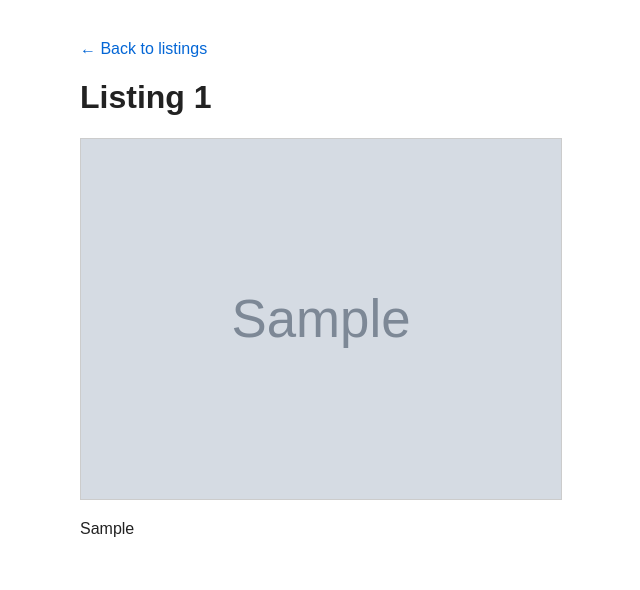
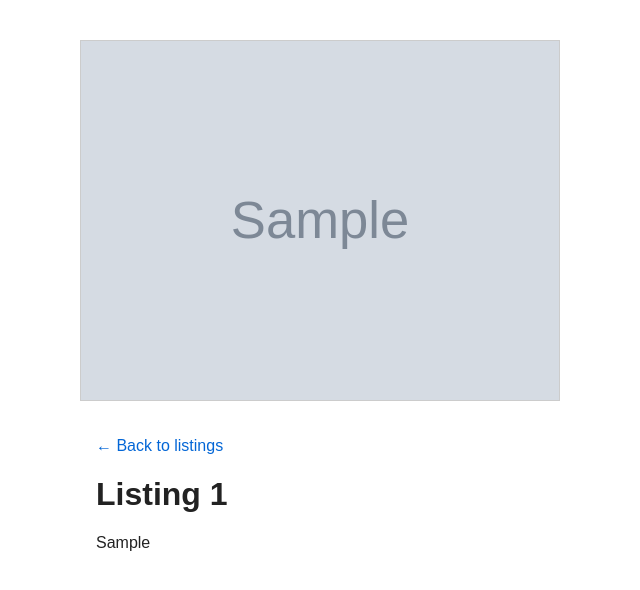
Before and after one commit to KnotATypo/Rent-Finder, a Flask app: template src/rent_finder/templates/listing.html in a window 1280 px wide. Shown: the top 590 px of the page, without its empty margins (110-750 px from the left). Run offline with Flask 3, Linux system fonts and the light colour scheme; the template is opened without the code that fills it: most values are stand-ins (such as "Sample title", 1, 10 or a date in 2020); grey boxes marked "Sample" are stand-in pictures.

Commit message:
Image is visually separated from the blurb

```diff
--- a/src/rent_finder/static/css/style.css
+++ b/src/rent_finder/static/css/style.css
@@ -43,6 +43,78 @@ body .no-image {
   border: 1px solid #ddd;
 }
 
+/* Listing-page specific: make hero-image fill the viewport on small screens */
+body.listing-page .hero-image {
+  position: relative;
+  left: 50%;
+  right: 50%;
+  margin-left: -50vw;
+  margin-right: -50vw;
+  width: 100vw;
+  height: 100vh; /* full viewport height */
+  overflow: hidden;
+  display: flex;
+  align-items: center;
+  justify-content: center;
+  background: #000; /* letterbox background when image doesn't fill area */
+}
+
+/* Show the whole image (no side cropping) */
+body.listing-page .hero-image img {
+  max-width: 100vw;
+  max-height: 100vh;
+  width: auto;
+  height: auto;
+  object-fit: contain; /* show whole image without cropping */
+  display: block;
+}
+
+/* subtle swipe-up indicator */
+body.listing-page .hero-image::after {
+  content: '\2191'; /* up arrow */
+  position: absolute;
+  bottom: 14px;
+  left: 50%;
+  transform: translateX(-50%);
+  background: rgba(255,255,255,0.12);
+  color: #fff;
+  width: 36px;
+  height: 36px;
+  border-radius: 18px;
+  display: flex;
+  align-items: center;
+  justify-content: center;
+  font-size: 18px;
+  backdrop-filter: blur(4px);
+}
+
+/* keep the blurb visually separated */
+body.listing-page .blurb {
+  background: #fff;
+  padding: 16px;
+}
+
+/* Prevent scraped inline wrappers from clipping the blurb on listing pages */
+body.listing-page .noscript-expander-wrapper,
+body.listing-page .noscript-expander-content {
+  max-height: none;
+  overflow: visible;
+}
+
+/* Ensure listing pages are full-bleed and start at the very top (remove default page margin) */
+body.listing-page {
+  max-width: none;
+  margin: 0; /* remove the site-wide 40px margin on listing pages */
+  padding: 0; /* remove site padding so hero-image can reach the top */
+  overflow-x: hidden;
+}
+
+/* make sure hero has no accidental top margin */
+body.listing-page .hero {
+  margin-top: 0;
+  padding-top: 0;
+}
+
 @media (min-width: 700px) {
   body .hero img,
   body .no-image {
@@ -52,4 +124,25 @@ body .no-image {
   body .blurb {
     margin-top: 0;
   }
+
+  /* On desktop, revert to side-by-side; hero-image becomes normal-sized */
+  body.listing-page {
+    max-width: 900px;
+    margin: 40px auto;
+    padding: 0 16px;
+    overflow-x: visible;
+  }
+  body.listing-page .hero-image {
+    position: static;
+    margin: 0;
+    width: 480px;
+    height: auto;
+    align-items: flex-start;
+    background: transparent;
+  }
+  body.listing-page .hero-image img {
+    width: 100%;
+    height: auto;
+    object-fit: contain;
+  }
 }
--- a/src/rent_finder/templates/listing.html
+++ b/src/rent_finder/templates/listing.html
@@ -6,18 +6,19 @@
     <title>Listing {{ listing_id }}</title>
     <link rel="stylesheet" href="{{ url_for('static', filename='css/style.css') }}">
   </head>
-  <body>
-    <a href="{{ url_for('index') }}">← Back to listings</a>
-    <h1>Listing {{ listing_id }}</h1>
-
-    <div class="hero" style="display:flex;flex-direction:column;">
-      {% if image_url %}
-        <img src="{{ image_url }}" alt="Listing {{ listing_id }} image">
-      {% else %}
-        <div class="no-image">No image</div>
-      {% endif %}
+  <body class="listing-page">
+    <div class="hero">
+      <div class="hero-image">
+        {% if image_url %}
+          <img src="{{ image_url }}" alt="Listing {{ listing_id }} image">
+        {% else %}
+          <div class="no-image">No image</div>
+        {% endif %}
+      </div>
 
       <div class="blurb">
+        <a href="{{ url_for('index') }}">← Back to listings</a>
+        <h1>Listing {{ listing_id }}</h1>
         {% if blurb_html %}
           {{ blurb_html | safe }}
         {% else %}
```
